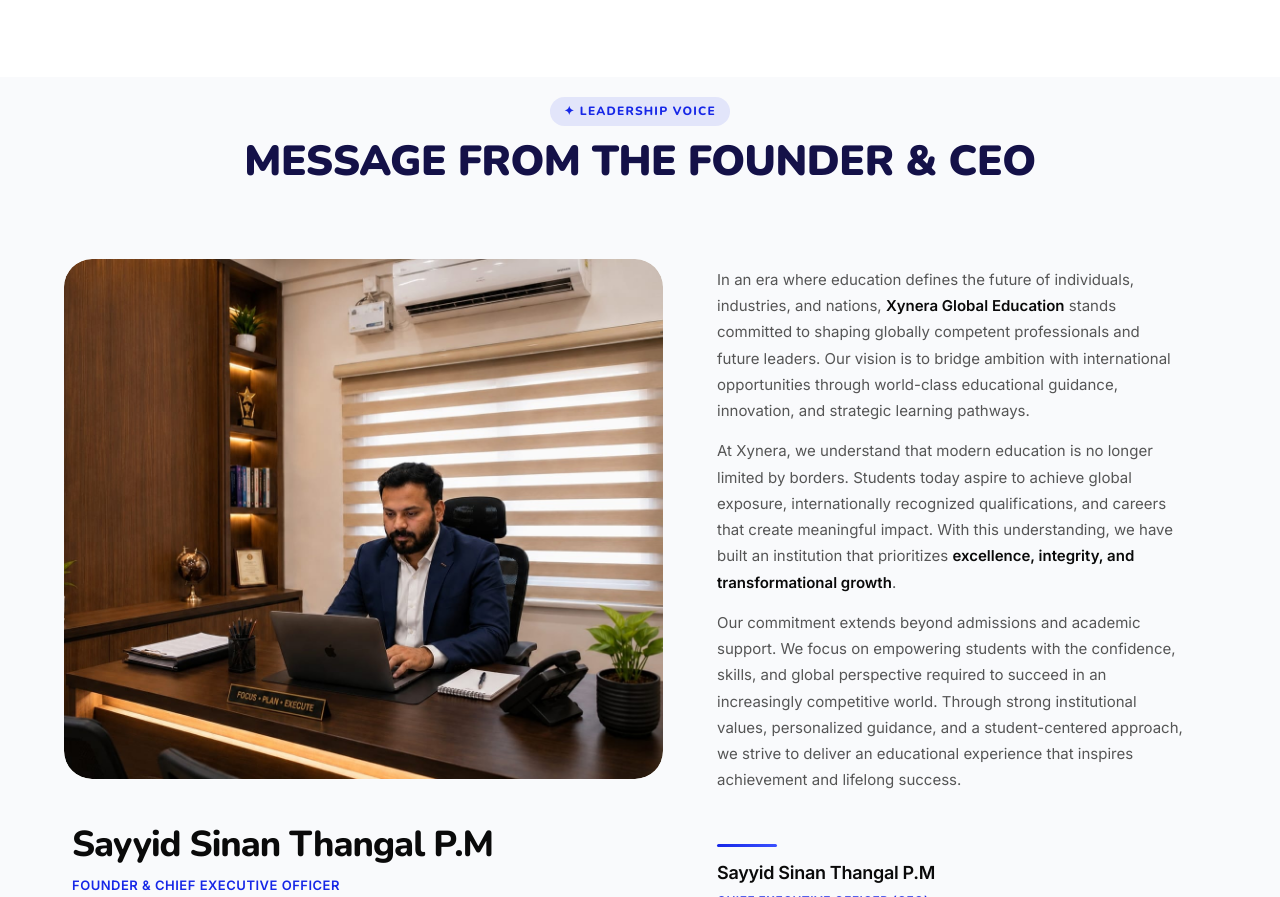
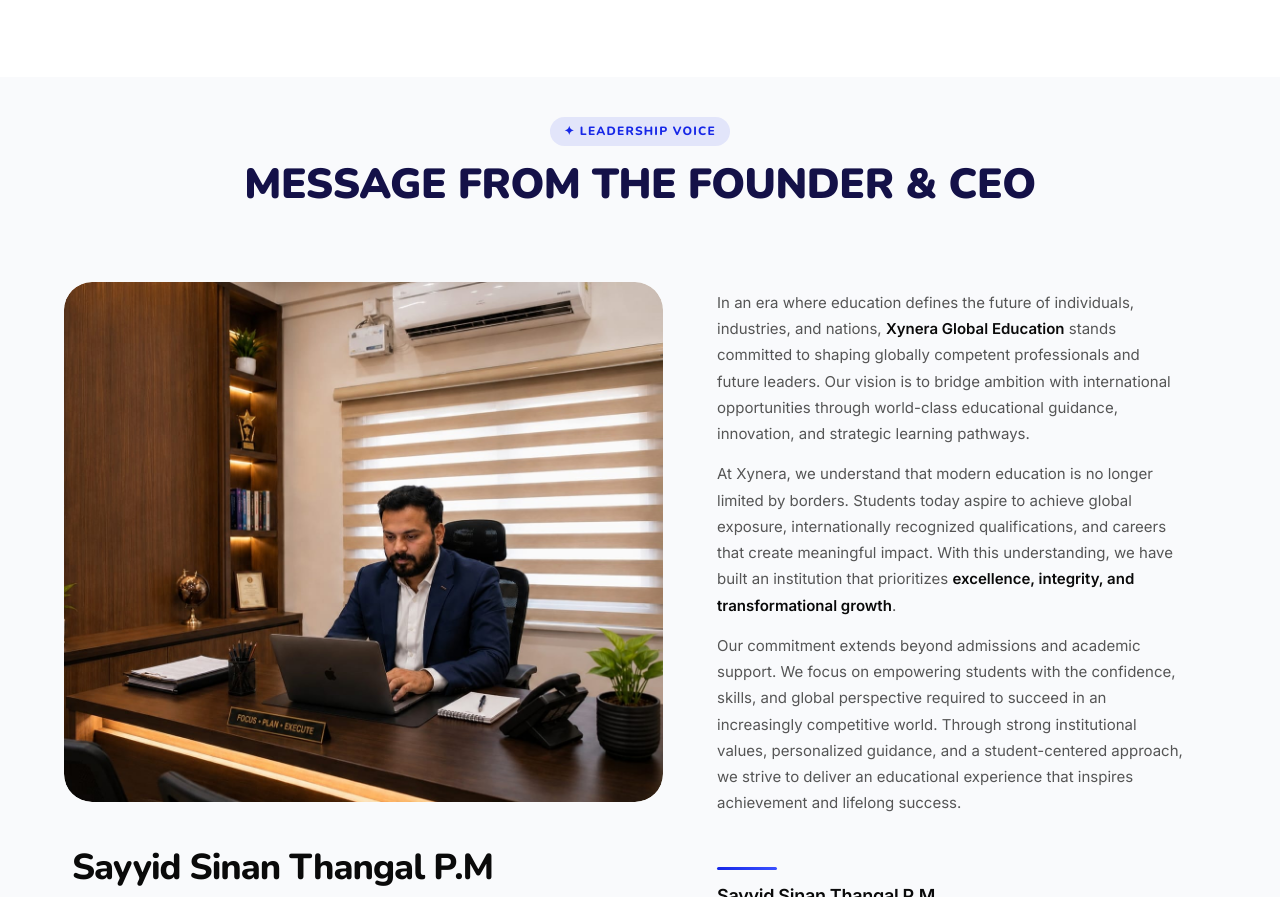
Before and after one commit to ashaantony8/Website, a plain HTML site: page about.html in a window 1280 px wide. Shown: the part 1450-2347 px from the top of the page. Drawn offline with nearby package versions, Linux system fonts and the light colour scheme.

Commit message:
margin added

```diff
--- a/about.html
+++ b/about.html
@@ -1414,7 +1414,7 @@
     <!-- CEO + REGIONAL MANAGER MESSAGES -->
     <section class="premium-founder-section">
         <div style="text-align: center; margin-bottom: 32px">
-            <div class="section-tag teal reveal">✦ Leadership Voice
+            <div class="section-tag teal reveal" style="margin-bottom: 15px; margin-top: 20px;">✦ Leadership Voice
             </div>
             <h2 class="section-title reveal reveal-d1">MESSAGE FROM
                 THE FOUNDER & CEO</h2>
```
